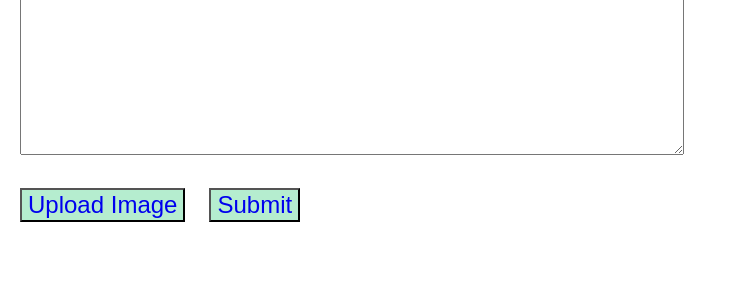
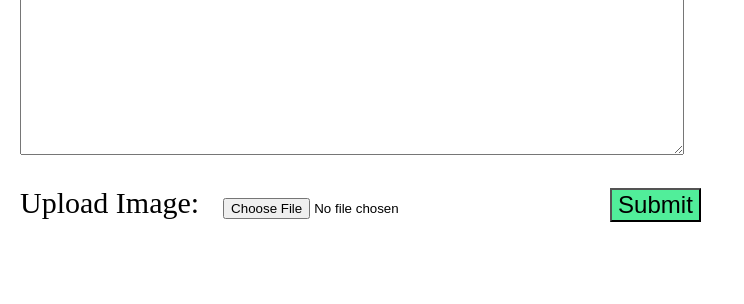
Before and after one commit to Da-Justin-Lin/CS4640-Project, a PHP site: page /newupload.html in a window 1280 px wide. Shown: the part 326-630 px from the top of the page, without its empty margins (0-744 px from the left). Run offline with PHP 8.4, Linux system fonts and the light colour scheme.

Commit message:
html checker

```diff
--- a/home.html
+++ b/home.html
@@ -8,6 +8,7 @@
             <meta name="author" content="Sky Chen/Da Lin">
             <meta name="description" content="recipes">
             <meta name="keywords" content="food">
+            <meta name="contributions" content="Sky: search, savedrecipes, myrecipes, both profiles; Da: index, login, home, recipedetails, newupload, edit recipes">
             <link rel="stylesheet" href="styles/main.css">
         </head>
         <body>
--- a/index.html
+++ b/index.html
@@ -6,6 +6,8 @@
     <meta name="viewport" content="width=device-width, initial-scale=1.0">
     <title>Recipick</title>
     <link rel="stylesheet" type="text/css" href="styles/index.css" />
+    <!-- https://cs4640.cs.virginia.edu/sc4rdz/Recipick -->
+    <!-- https://cs4640.cs.virginia.edu/dl2de/Recipick -->
 </head>
 
 <body>
--- a/newupload.html
+++ b/newupload.html
@@ -28,22 +28,23 @@
         <input type="text" id="estimatedtime" name="estimatedtime">
         <br>
 
-        <label for="Ingredients" style = "font-size: 30px; margin-left:20px;">Ingredients:</label>
+        <label for="Text1" style = "font-size: 30px; margin-left:20px;">Ingredients:</label>
         <br>
-        <textarea name="Text1" cols="80" rows="6"></textarea>
+        <textarea name="Text1" id="Text1" cols="80" rows="6"></textarea>
         <br>
 
         <label for="Instructions" style = "font-size: 30px; margin-left:20px;">Instructions:</label>
         <br>
-        <textarea name="Instructions" cols="80" rows="10"></textarea>
+        <textarea name="Instructions" id="Instructions" cols="80" rows="10"></textarea>
         <br>
 
-        <button type="upload" style="margin-left: 20px;">
-            <a href="myrecipes.html" style = "text-decoration: None;">Upload Image</a>
-        </button>
+        <label for="photo" style = "font-size: 30px; margin-left:20px;">Upload Image:</label>
+        <input type="file"
+            id="photo" name="photo"
+            accept="image/*">
 
-        <button type="upload" style="margin-left: 20px;">
-            <a href="myrecipes.html" style = "text-decoration: None;">Submit</a>
+        <button onclick = "location='myrecipes.html'" style="margin-left: 130px;">
+            Submit
         </button>
     </body>
 </html>
--- a/profile.html
+++ b/profile.html
@@ -25,8 +25,9 @@
         <p>Email: </p>
         <p>Average Ratings: </p>
         <p>Number of Recipes: </p>
-        <button type="logout" style="margin-left: 20px;">
-            <a href="index.html">Logout</a>
+
+        <button onclick = "location='index.html'" style="margin-left: 20px;">
+            Log out
         </button>
     </body>
 </html>
--- a/recipedetails.html
+++ b/recipedetails.html
@@ -29,14 +29,14 @@
         <span style="font-size:300%;color:yellow;">&starf;</span>
         <br>
 
-        <label for="Ingredients" style = "font-size: 30px">Ingredients:</label>
+        <label for="Text1" style = "font-size: 30px">Ingredients:</label>
         <br>
-        <textarea name="Text1" cols="80" rows="6"></textarea>
+        <textarea name="Text1" id="Text1" cols="80" rows="6"></textarea>
         <br>
 
         <label for="Instructions" style = "font-size: 30px">Instructions:</label>
         <br>
-        <textarea name="Instructions" cols="80" rows="10"></textarea>
+        <textarea name="Instructions" id="Instructions" cols="80" rows="10"></textarea>
         <br>
     </body>
 </html>
--- a/styles/main.css
+++ b/styles/main.css
@@ -78,3 +78,9 @@ nav a:active{
 ol, ul {
 	list-style: none;
 }
+
+button{
+    font-size: x-large;
+    background-color: rgb(81, 238, 154);
+    color:black;
+}
--- a/styles/newupload.css
+++ b/styles/newupload.css
@@ -1,9 +1,3 @@
-button{
-    font-size: x-large;
-    background-color: rgb(181,237,207);
-    color:white;
-}
-
 *{
     margin-bottom: 30px;
     margin-left: 20px;
```
Also changed, not shown: editrecipes.html (+4 -8 lines), myrecipes.html (+7 -6 lines), otherprofiles.html (+4 -4 lines), savedrecipes.html (+5 -5 lines), search.html (+5 -5 lines).
